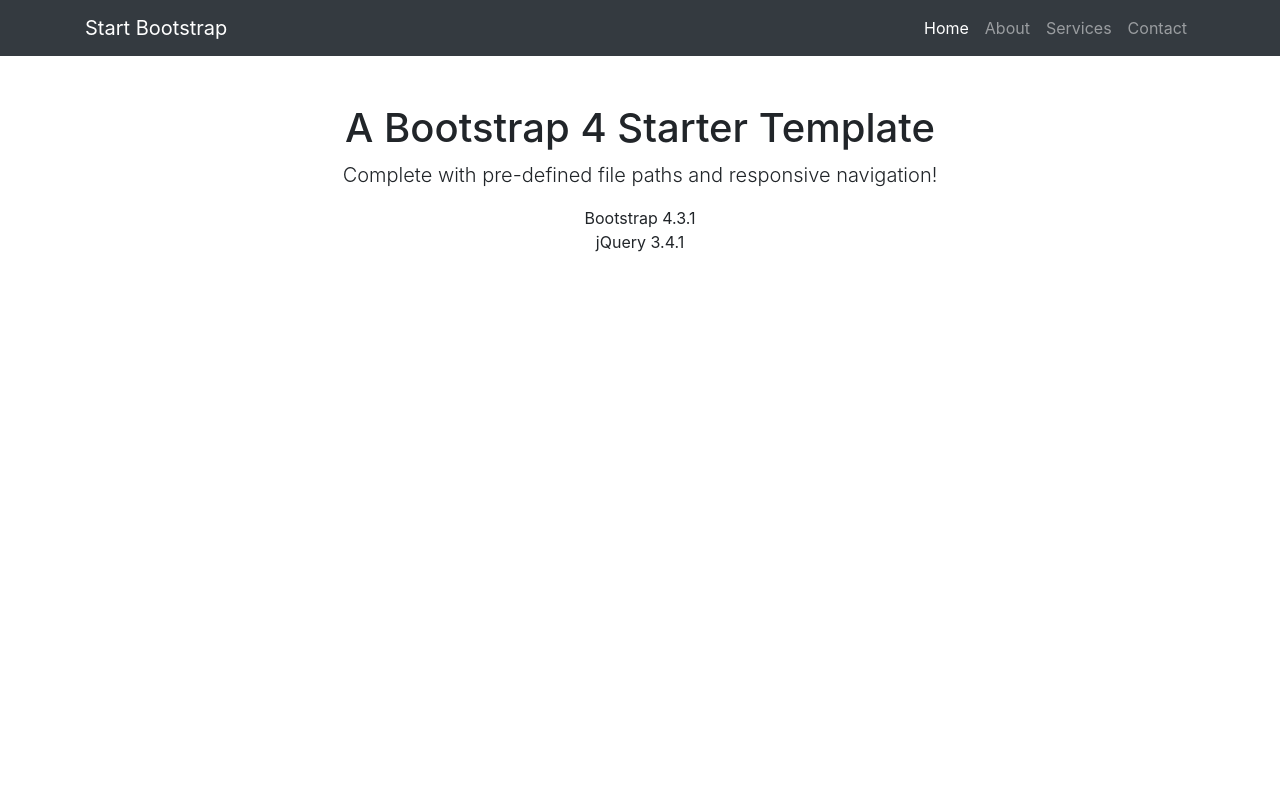
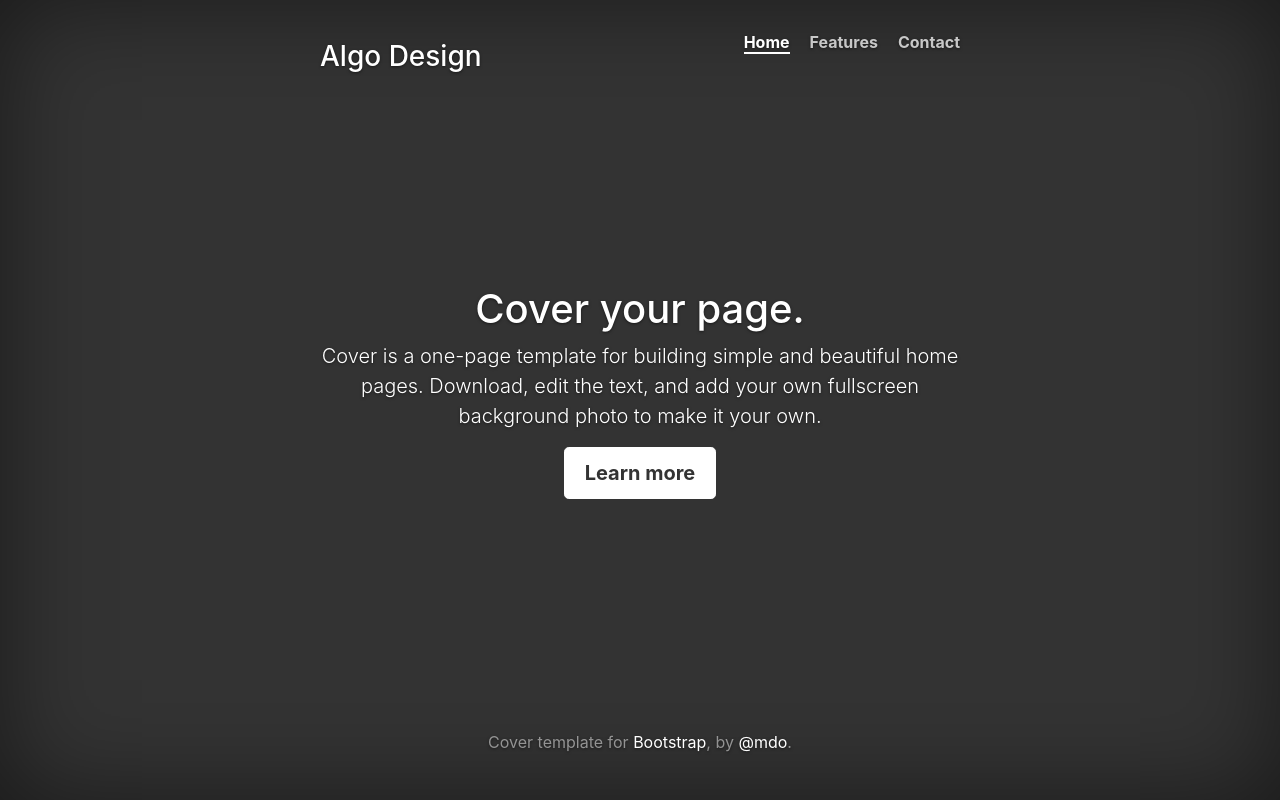
Before and after one commit to mariaharvani/algo-design, a website: page index.html in a window 1280 px wide. Drawn offline with Linux system fonts and the light colour scheme.

Commit message:
coverpage

```diff
--- a/index.html
+++ b/index.html
@@ -1,6 +1,5 @@
 <!DOCTYPE html>
 <html lang="en">
-
 <head>
 
   <meta charset="utf-8">
@@ -8,55 +7,53 @@
   <meta name="description" content="">
   <meta name="author" content="">
 
-  <title>Bare - Start Bootstrap Template</title>
+  <title>Algo Design</title>
 
   <!-- Bootstrap core CSS -->
   <link href="vendor/bootstrap/css/bootstrap.min.css" rel="stylesheet">
+  <link href="vendor/bootstrap/css/style.css" rel="stylesheet">
 
 </head>
 
   <body>
 
-  <!-- Navigation -->
-  <nav class="navbar navbar-expand-lg navbar-dark bg-dark static-top">
-    <div class="container">
-      <a class="navbar-brand" href="#">Start Bootstrap</a>
-      <button class="navbar-toggler" type="button" data-toggle="collapse" data-target="#navbarResponsive" aria-controls="navbarResponsive" aria-expanded="false" aria-label="Toggle navigation">
-        <span class="navbar-toggler-icon"></span>
-      </button>
-      <div class="collapse navbar-collapse" id="navbarResponsive">
-        <ul class="navbar-nav ml-auto">
-          <li class="nav-item active">
-            <a class="nav-link" href="#">Home
-              <span class="sr-only">(current)</span>
-            </a>
-          </li>
-          <li class="nav-item">
-            <a class="nav-link" href="#">About</a>
-          </li>
-          <li class="nav-item">
-            <a class="nav-link" href="#">Services</a>
-          </li>
-          <li class="nav-item">
-            <a class="nav-link" href="#">Contact</a>
-          </li>
+    <div class="site-wrapper">
+
+      <div class="site-wrapper-inner">
+
+        <div class="cover-container">
+
+          <div class="masthead clearfix">
+            <div class="inner">
+              <h3 class="masthead-brand">Algo Design</h3>
+              <nav>
+                <ul class="nav masthead-nav">
+                  <li class="active"><a href="#">Home</a></li>
+                  <li><a href="#">Features</a></li>
+                  <li><a href="#">Contact</a></li>
                 </ul>
+              </nav>
             </div>
           </div>
-  </nav>
 
-  <!-- Page Content -->
-  <div class="container">
-    <div class="row">
-      <div class="col-lg-12 text-center">
-        <h1 class="mt-5">A Bootstrap 4 Starter Template</h1>
-        <p class="lead">Complete with pre-defined file paths and responsive navigation!</p>
-        <ul class="list-unstyled">
-          <li>Bootstrap 4.3.1</li>
-          <li>jQuery 3.4.1</li>
-        </ul>
+          <div class="inner cover">
+            <h1 class="cover-heading">Cover your page.</h1>
+            <p class="lead">Cover is a one-page template for building simple and beautiful home pages. Download, edit the text, and add your own fullscreen background photo to make it your own.</p>
+            <p class="lead">
+              <a href="#" class="btn btn-lg btn-default">Learn more</a>
+            </p>
+          </div>
+
+          <div class="mastfoot">
+            <div class="inner">
+              <p>Cover template for <a href="http://getbootstrap.com">Bootstrap</a>, by <a href="https://twitter.com/mdo">@mdo</a>.</p>
             </div>
           </div>
+
+        </div>
+
+      </div>
+
     </div>
 
     <!-- Bootstrap core JavaScript -->
@@ -64,5 +61,4 @@
     <script src="vendor/bootstrap/js/bootstrap.bundle.min.js"></script>
 
   </body>
-
 </html>
--- /dev/null
+++ b/vendor/bootstrap/css/style.css
@@ -0,0 +1,163 @@
+/*
+ * Globals
+ */
+
+/* Links */
+a,
+a:focus,
+a:hover {
+  color: #fff;
+}
+
+/* Custom default button */
+.btn-default,
+.btn-default:hover,
+.btn-default:focus {
+  color: #333;
+  text-shadow: none; /* Prevent inheritance from `body` */
+  background-color: #fff;
+  border: 1px solid #fff;
+}
+
+
+/*
+ * Base structure
+ */
+
+html,
+body {
+  height: 100%;
+  background-color: #333;
+}
+body {
+  color: #fff;
+  text-align: center;
+  text-shadow: 0 1px 3px rgba(0,0,0,.5);
+}
+
+/* Extra markup and styles for table-esque vertical and horizontal centering */
+.site-wrapper {
+  display: table;
+  width: 100%;
+  height: 100%; /* For at least Firefox */
+  min-height: 100%;
+  -webkit-box-shadow: inset 0 0 100px rgba(0,0,0,.5);
+          box-shadow: inset 0 0 100px rgba(0,0,0,.5);
+}
+.site-wrapper-inner {
+  display: table-cell;
+  vertical-align: top;
+}
+.cover-container {
+  margin-right: auto;
+  margin-left: auto;
+}
+
+/* Padding for spacing */
+.inner {
+  padding: 30px;
+}
+
+
+/*
+ * Header
+ */
+.masthead-brand {
+  margin-top: 10px;
+  margin-bottom: 10px;
+}
+
+.masthead-nav > li {
+  display: inline-block;
+}
+.masthead-nav > li + li {
+  margin-left: 20px;
+}
+.masthead-nav > li > a {
+  padding-right: 0;
+  padding-left: 0;
+  font-size: 16px;
+  font-weight: bold;
+  color: #fff; /* IE8 proofing */
+  color: rgba(255,255,255,.75);
+  border-bottom: 2px solid transparent;
+}
+.masthead-nav > li > a:hover,
+.masthead-nav > li > a:focus {
+  background-color: transparent;
+  border-bottom-color: #a9a9a9;
+  border-bottom-color: rgba(255,255,255,.25);
+}
+.masthead-nav > .active > a,
+.masthead-nav > .active > a:hover,
+.masthead-nav > .active > a:focus {
+  color: #fff;
+  border-bottom-color: #fff;
+}
+
+@media (min-width: 768px) {
+  .masthead-brand {
+    float: left;
+  }
+  .masthead-nav {
+    float: right;
+  }
+}
+
+
+/*
+ * Cover
+ */
+
+.cover {
+  padding: 0 20px;
+}
+.cover .btn-lg {
+  padding: 10px 20px;
+  font-weight: bold;
+}
+
+
+/*
+ * Footer
+ */
+
+.mastfoot {
+  color: #999; /* IE8 proofing */
+  color: rgba(255,255,255,.5);
+}
+
+
+/*
+ * Affix and center
+ */
+
+@media (min-width: 768px) {
+  /* Pull out the header and footer */
+  .masthead {
+    position: fixed;
+    top: 0;
+  }
+  .mastfoot {
+    position: fixed;
+    bottom: 0;
+  }
+  /* Start the vertical centering */
+  .site-wrapper-inner {
+    vertical-align: middle;
+  }
+  /* Handle the widths */
+  .masthead,
+  .mastfoot,
+  .cover-container {
+    width: 100%; /* Must be percentage or pixels for horizontal alignment */
+  }
+}
+
+@media (min-width: 992px) {
+  .masthead,
+  .mastfoot,
+  .cover-container {
+    width: 700px;
+  }
+}
```
Lines whose indentation alone changed are shown as unchanged.
